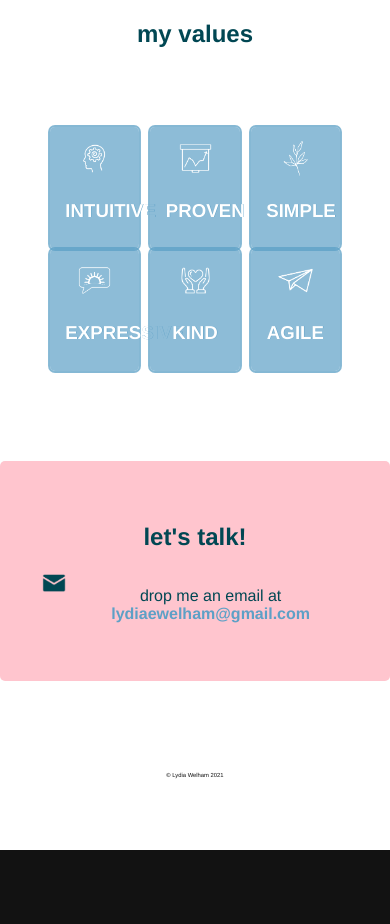
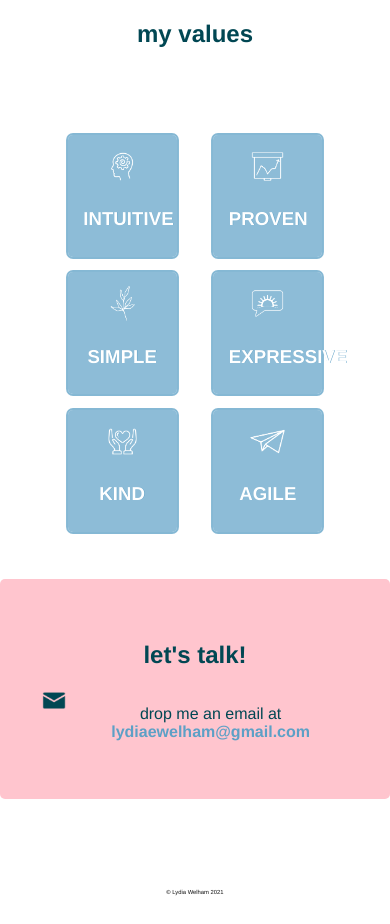
Before and after one commit to lydiawelham/Portfolio_Website, a React (Create React App) app: page / in a window 390 px wide. Shown: the part 2740-3664 px from the top of the page. Before the commit the page ends 3590 px from the top, so only its background shows below. Built offline with nearby package versions, Linux system fonts and the light colour scheme.

Commit message:
set min-width for values cards;

```diff
--- a/src/App.css
+++ b/src/App.css
@@ -331,6 +331,13 @@ li {
   color: #fff;
   text-shadow: 0.1vmin 0.1vmin rgba(93, 160, 198, 1);
   background-color: rgba(93, 160, 198, 0.7);
+  margin: 2vmin;
+}
+
+@media only screen and (max-width: 900px) {
+  .value-card {
+    min-width: 20vmin;
+  }
 }
 
 .value-icon {
```
